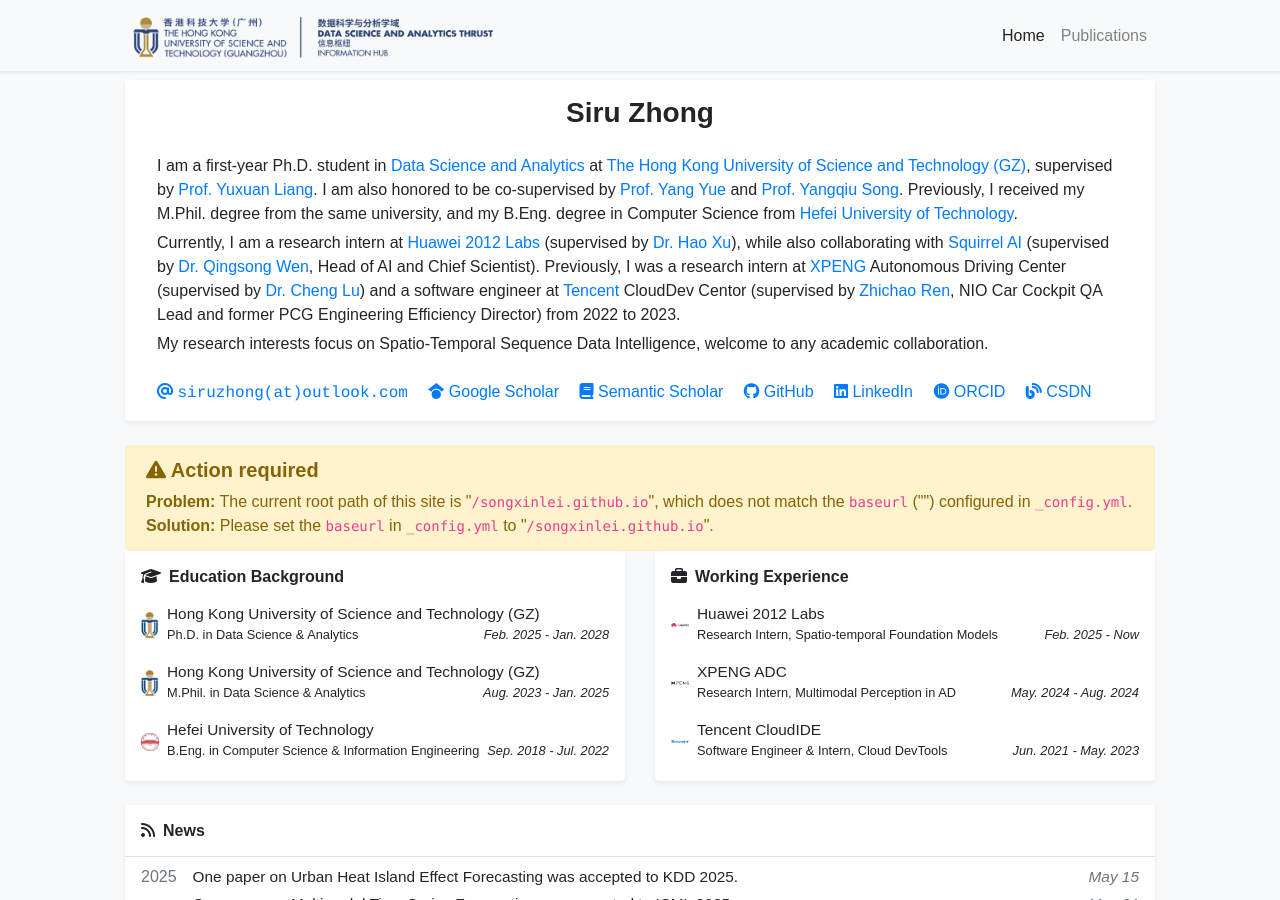
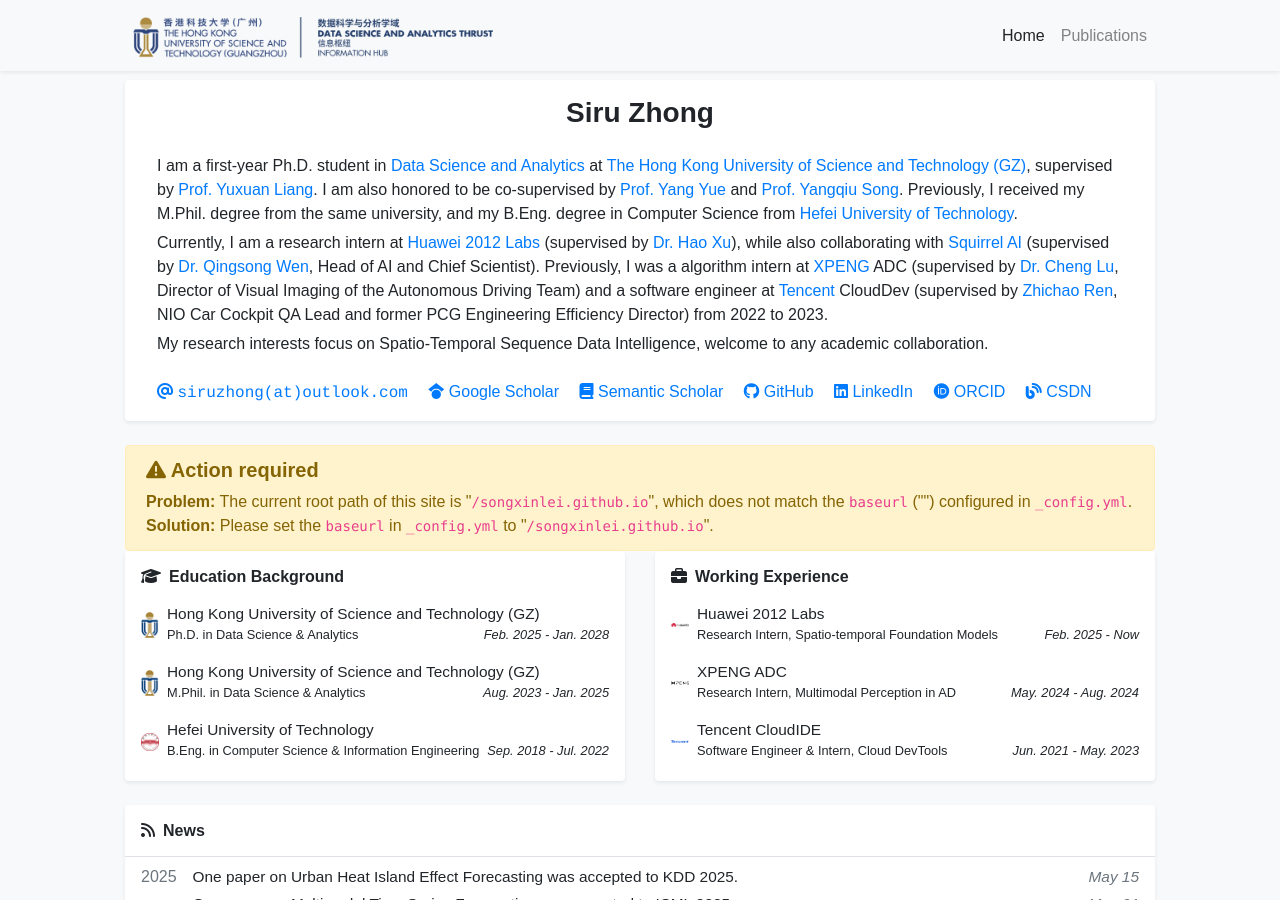
Before and after one commit to thunderlrr/songxinlei.github.io, a Jekyll site: the page built from index.html, in a window 1280 px wide and 900 px high. Built offline with Jekyll 4.4.1, drawn with Linux system fonts in a browser that asks for light colours; a style sheet for code colours, icons or effects is not loaded.

Commit message:
update repo

```diff
--- a/_data/profile.yml
+++ b/_data/profile.yml
@@ -25,7 +25,7 @@
     I am a first-year Ph.D. student in <a href="http://dsa.hkust-gz.edu.cn/" target="_blank">Data Science and Analytics</a> at <a href="https://www.hkust-gz.edu.cn/" target="_blank">The Hong Kong University of Science and Technology (GZ)</a>, supervised by <a href="https://yuxuanliang.com/" target="_blank">Prof. Yuxuan Liang</a>. I am also honored to be co-supervised by <a href="https://facultyprofiles.hkust-gz.edu.cn/faculty-personal-page/YUE-Yang/yangyue" target="_blank">Prof. Yang Yue</a> and <a href="https://www.cse.ust.hk/~yqsong/" target="_blank">Prof. Yangqiu Song</a>. Previously, I received my M.Phil. degree from the same university, and my B.Eng. degree in Computer Science from <a href="https://ci.hfut.edu.cn/" target="_blank">Hefei University of Technology</a>.
   </p>
   <p style="margin-bottom: 5px;">
-    Currently, I am a research intern at <a href="https://www.huawei.com/" target="_blank">Huawei 2012 Labs</a> (supervised by <a href="https://scholar.google.com/citations?user=sNb24gkAAAAJ&hl=zh-CN&oi=sra" target="_blank">Dr. Hao Xu</a>), while also collaborating with <a href="https://www.squirrelai.com/" target="_blank">Squirrel AI</a> (supervised by <a href="https://sites.google.com/site/qingsongwen8/" target="_blank">Dr. Qingsong Wen</a>, Head of AI and Chief Scientist). Previously, I was a research intern at <a href="https://www.xpeng.com/" target="_blank">XPENG</a> Autonomous Driving Center (supervised by <a href="https://www.linkedin.com/in/cheng-lu-5b24a739/" target="_blank">Dr. Cheng Lu</a>) and a software engineer at <a href="https://www.tencent.com/" target="_blank">Tencent</a> CloudDev Centor (supervised by <a href="https://msup.com.cn/teacher/10175" target="_blank">Zhichao Ren</a>, NIO Car Cockpit QA Lead and former PCG Engineering Efficiency Director) from 2022 to 2023.
+    Currently, I am a research intern at <a href="https://www.huawei.com/" target="_blank">Huawei 2012 Labs</a> (supervised by <a href="https://scholar.google.com/citations?user=sNb24gkAAAAJ&hl=zh-CN&oi=sra" target="_blank">Dr. Hao Xu</a>), while also collaborating with <a href="https://www.linkedin.com/company/squirrelai" target="_blank">Squirrel AI</a> (supervised by <a href="https://sites.google.com/site/qingsongwen8/" target="_blank">Dr. Qingsong Wen</a>, Head of AI and Chief Scientist). Previously, I was a algorithm intern at <a href="https://www.xpeng.com/" target="_blank">XPENG</a> ADC (supervised by <a href="https://www.linkedin.com/in/cheng-lu-5b24a739/" target="_blank">Dr. Cheng Lu</a>, Director of Visual Imaging of the Autonomous Driving Team) and a software engineer at <a href="https://www.tencent.com/" target="_blank">Tencent</a> CloudDev (supervised by <a href="https://msup.com.cn/teacher/10175" target="_blank">Zhichao Ren</a>, NIO Car Cockpit QA Lead and former PCG Engineering Efficiency Director) from 2022 to 2023.
   </p>
   <p style="margin-bottom: 5px;">
     My research interests focus on Spatio-Temporal Sequence Data Intelligence, welcome to any academic collaboration.
```
